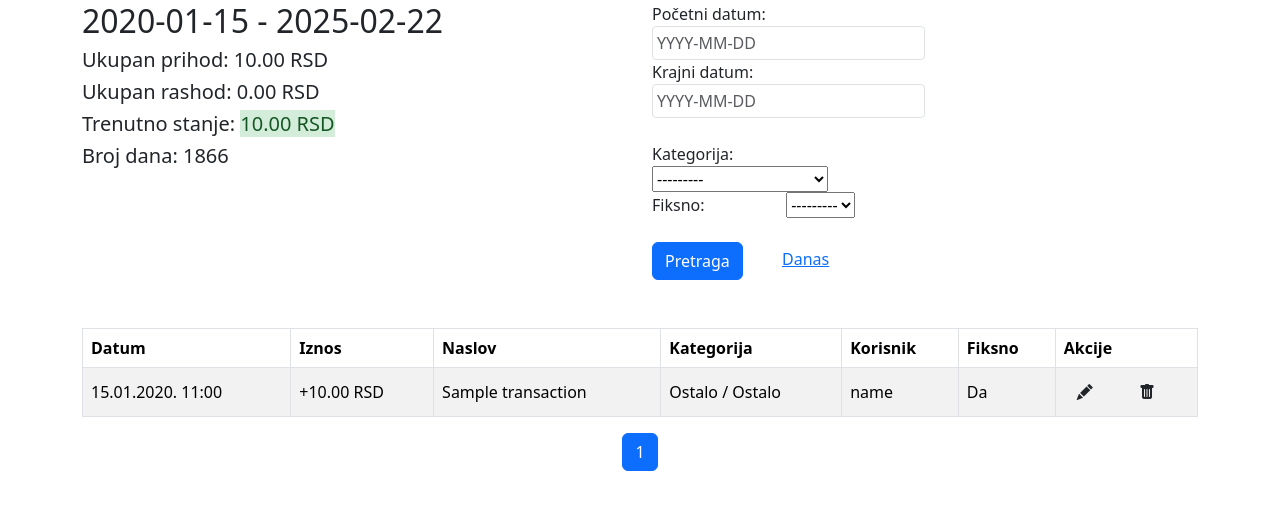
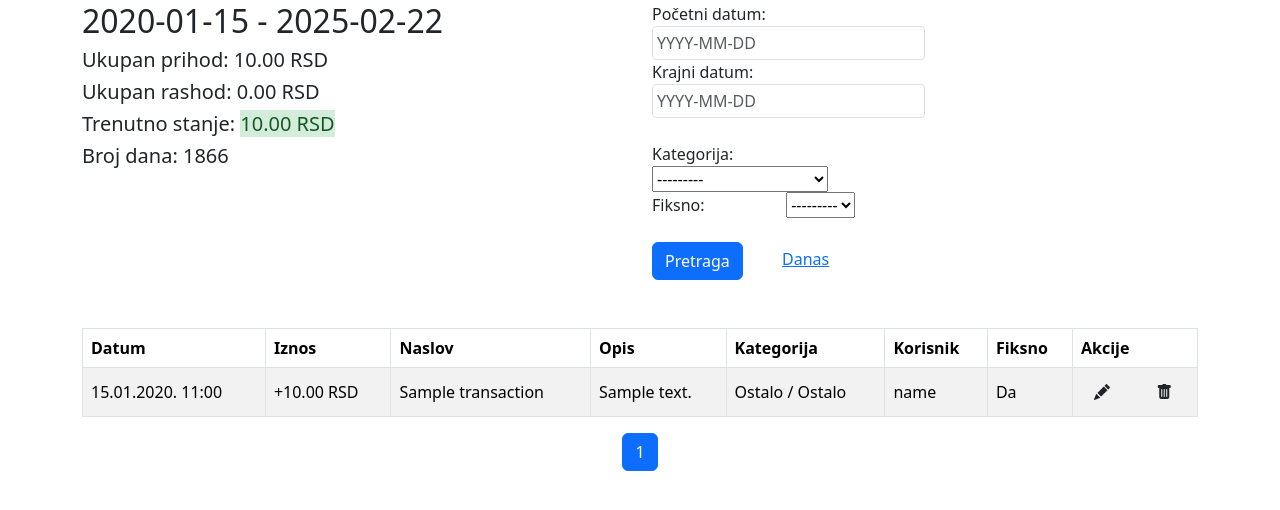
Before and after one commit to milos-zivanovic/wallet, a Django app: page /transactions/ in a window 1280 px wide. Shown: the part 87-597 px from the top of the page. Run offline with Django 4.2, Linux system fonts and the light colour scheme; a user stored in the database is signed in; data comes from the database, SQL or seed files in the repository; tables that the repository leaves empty hold one stand-in row (values such as "Sample post"); some libraries are stand-ins or nearby versions.

Commit message:
adding transaction descriptions to transaction list

```diff
--- a/transactions/templates/transactions/transaction_overview.html
+++ b/transactions/templates/transactions/transaction_overview.html
@@ -59,6 +59,7 @@
                     <th>Datum</th>
                     <th>Iznos</th>
                     <th>Naslov</th>
+                    <th>Opis</th>
                     <th>Kategorija</th>
                     <th>Korisnik</th>
                     <th>Fiksno</th>
@@ -71,6 +72,7 @@
                         <td>{{ transaction.created_at|date:"d.m.Y. H:i" }}</td>
                         <td>{{ transaction.type_sign }}{{ transaction.amount|floatformat:2|intcomma }} RSD</td>
                         <td>{{ transaction.title }}</td>
+                        <td>{{ transaction.description|truncatechars:25 }}</td>
                         <td>{{ transaction.full_category_str|safe }}</td>
                         <td>{{ transaction.user.email|trim_email }}</td>
                         <td>{{ transaction.is_fixed|yesno:"Da,Ne" }}</td>
```
